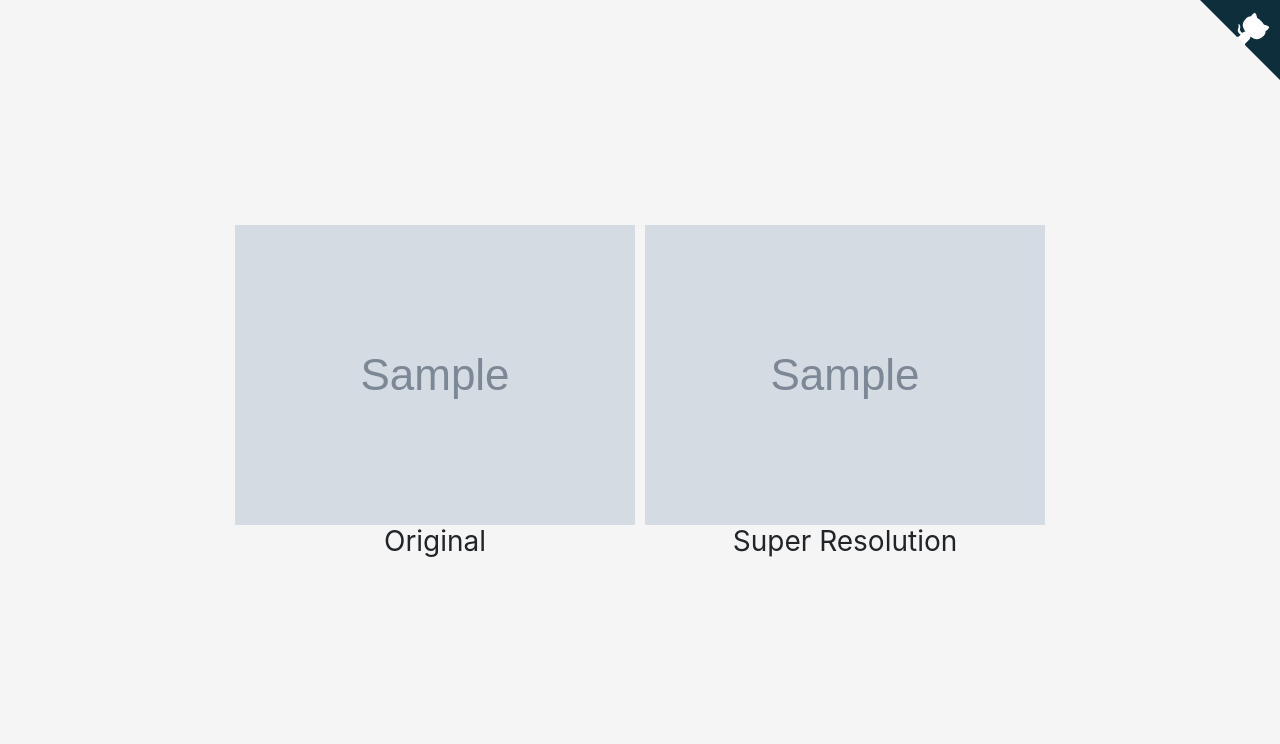
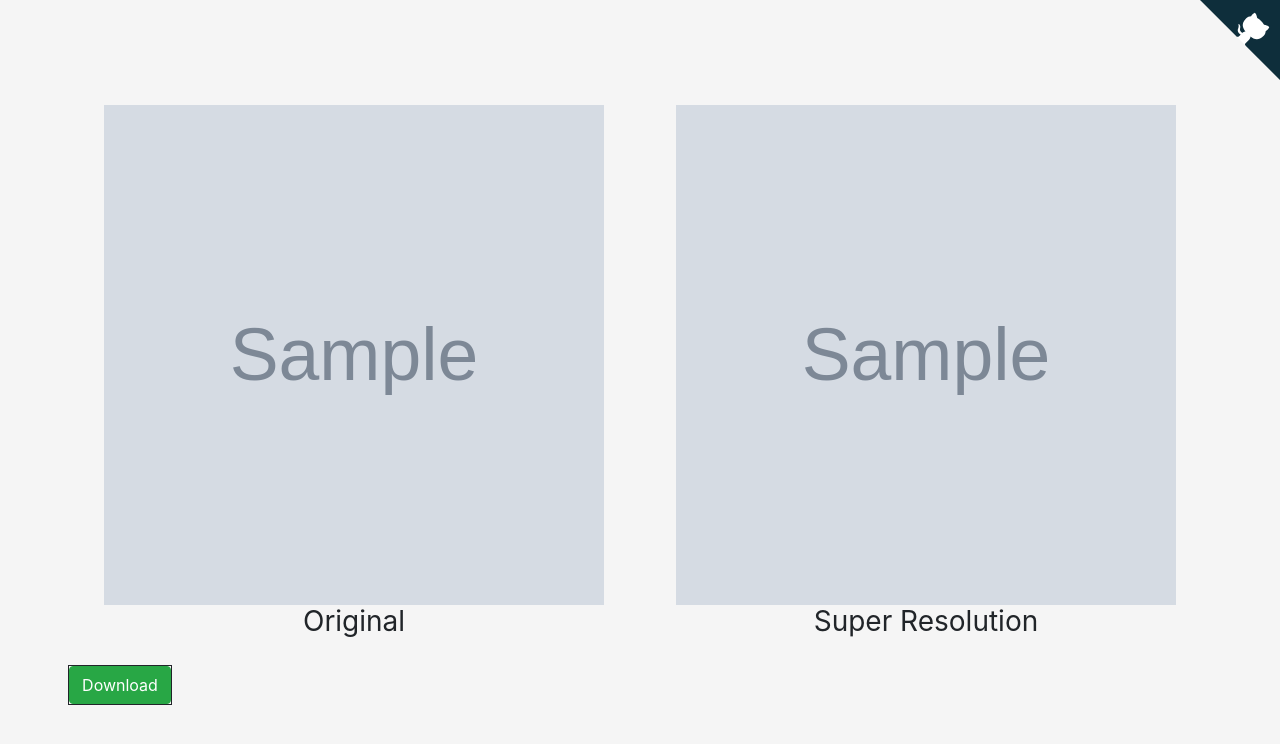
Before and after one commit to sing-lab/image-manager, a Flask app: template api/app/templates/result.html in a window 1280 px wide. Shown: the top 744 px of the page. Run offline with Flask 2, Linux system fonts and the light colour scheme; the template is opened without the code that fills it: most values are stand-ins (such as "Sample title", 1, 10 or a date in 2020); grey boxes marked "Sample" are stand-in pictures; some libraries are stand-ins or nearby versions.

Commit message:
# Add download button

```diff
--- a/api/app/main.py
+++ b/api/app/main.py
@@ -6,7 +6,7 @@ import sys
 from urllib import request
 
 from PIL import Image
-from flask import Flask
+from flask import Flask, send_file
 from flask import request, render_template
 from werkzeug.utils import redirect
 
@@ -44,5 +44,17 @@ def predict():
     return render_template('result.html', sr_image_path=sr_image_path, lr_image_path=lr_image_path)
 
 
+@app.route('/download/<filepath>', methods=['GET'])
+def download_image(filepath):
+    """
+    Download a super resolution image.
+    """
+    sr_image_path = request.view_args['filepath']
+    return send_file(sr_image_path,
+                     mimetype='image/png',
+                     attachment_filename=os.path.basename(sr_image_path),
+                     as_attachment=True)
+
+
 if __name__ == '__main__':
     app.run(debug=True, port=int(os.environ.get('PORT', 5000)))  # Set debug true to load reload server auto on changes
--- a/api/app/static/style.css
+++ b/api/app/static/style.css
@@ -40,5 +40,11 @@ body {
 /* Create three equal columns that sits next to each other */
 .column {
   flex: 50%;
-  padding: 5px;
+  padding: 10px;
 }
+
+.img {
+    width:  500px;
+    height: 500px;
+    background-size: cover;
+}
--- a/api/app/templates/result.html
+++ b/api/app/templates/result.html
@@ -25,13 +25,17 @@
 
   <div class="row">
   <div class="column">
-    <img src="{{ lr_image_path }}" alt="Original" style="width:100%">
+    <img class=img src="{{ lr_image_path }}" alt="Original">
       <h1 class="h3 mb-3 font-weight-normal">Original</h1>
   </div>
   <div class="column">
-    <img src="{{ sr_image_path }}" alt="Super resolution" style="width:100%">
+    <img class=img src="{{ sr_image_path }}" alt="Super resolution">
       <h1 class="h3 mb-3 font-weight-normal">Super Resolution</h1>
   </div>
+
+  <div style="border: 1px solid">
+    <a class="btn btn-success" type="submit" href="{{ url_for('download_image', filepath=sr_image_path) }}" style="display: block; margin: 0 auto;">Download</a>
+</div>
 
 
 <!--    <form class="form-signin" method=post enctype=multipart/form-data>-->
```
